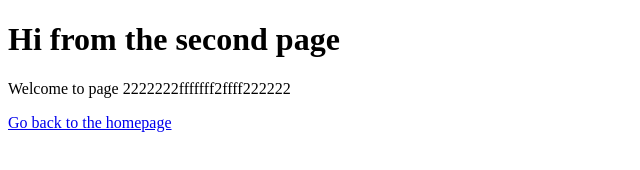
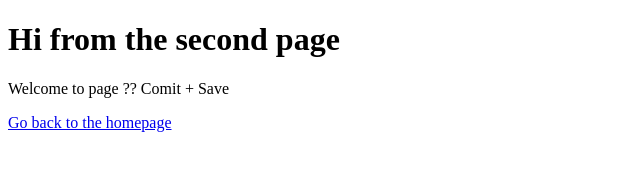
Before and after one commit to Gidralisk/Designcode-react-lessons, a Gatsby site: page /page-2 in a window 1280 px wide. Shown: the whole page, without its empty margins (0-640 px from the left). Built offline with nearby package versions, Linux system fonts and the light colour scheme; Gatsby itself is replaced by a stand-in of ours.

Commit message:
comit + save

```diff
--- a/src/pages/page-2.js
+++ b/src/pages/page-2.js
@@ -4,7 +4,7 @@
 const SecondPage = () => (
   <div>
     <h1>Hi from the second page</h1>
-    <p>Welcome to page 2222222fffffff2ffff222222</p>
+    <p>Welcome to page ?? Comit + Save</p>
     <Link to="/">Go back to the homepage</Link>
   </div>
 )
```
